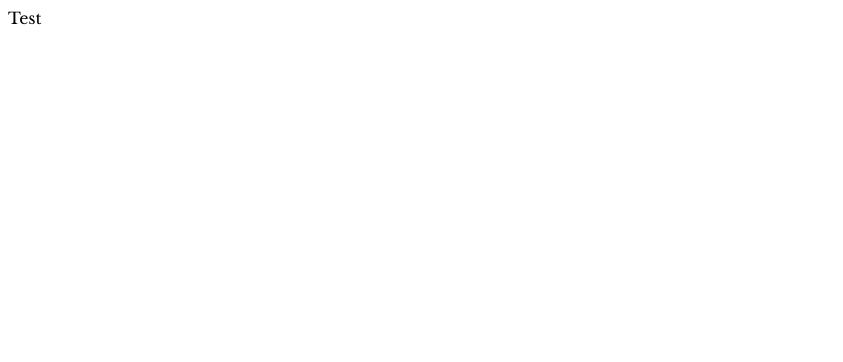
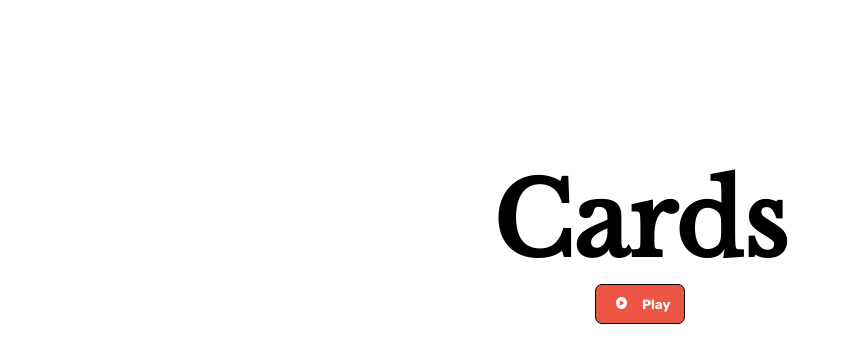
Before and after one commit to infinityideas/cards, a React (Create React App) app: page / in a window 1280 px wide. Shown: the top 362 px of the page, without its empty margins (0-843 px from the left). Built offline with nearby package versions, Linux system fonts and the light colour scheme.

Commit message:
Init navbutton

```diff
--- a/public/index.html
+++ b/public/index.html
@@ -11,7 +11,7 @@
     />
     <link rel="apple-touch-icon" href="%PUBLIC_URL%/logo192.png" />
     <link rel="manifest" href="%PUBLIC_URL%/manifest.json" />
-    <title>React App</title>
+    <title>Cards</title>
   </head>
   <body>
     <noscript>You need to enable JavaScript to run this app.</noscript>
--- a/src/App.tsx
+++ b/src/App.tsx
@@ -1,5 +1,8 @@
 import React from 'react';
 import HeaderText from './components/HeaderText';
+import NavButton from './components/NavButton';
+
+import './styles/App.css';
 
 class App extends React.Component<{}, {}> {
     constructor(props: any) {
@@ -10,6 +13,9 @@ class App extends React.Component<{}, {}> {
         return (
             <div>
                 <HeaderText innerText="Cards" />
+                <div id="ButtonHolder">
+                   <NavButton innerText="Play" imageSRC="play" backgroundColor="#ed5645"/>
+                </div>
             </div>
         );
     }
--- a/src/components/HeaderText.tsx
+++ b/src/components/HeaderText.tsx
@@ -17,7 +17,9 @@ class HeaderText extends React.Component<HeaderProps, HeaderState> {
 
     render() {
        return (
-           <div style={{fontFamily: "Libre Baskerville"}}>Test</div>
+           <div id="textContainer">
+                <div id="textDiv">Cards</div>
+           </div>
        )
     }
 }
--- /dev/null
+++ b/src/components/NavButton.tsx
@@ -0,0 +1,33 @@
+import React from 'react';
+import imageDict from '../scripts/imageDict';
+
+import '../styles/NavButton.css';
+
+interface NavButtonProps {
+    innerText: string,
+    imageSRC: string,
+    backgroundColor: string,
+}
+
+class NavButton extends React.Component<NavButtonProps,{}> {
+    constructor(props: NavButtonProps) {
+        super(props);
+    }
+
+    render() {
+        return (
+            <button style={{width: 90, height: 40, backgroundColor: this.props.backgroundColor, borderRadius: "7px", border: "1px solid black", color: "white", fontFamily: "Rubik"}}>
+                <table>
+                    <th style={{width: "50%"}}>
+                        <img src={imageDict[this.props.imageSRC as keyof typeof imageDict]} width="35%" style={{filter: "invert(1)"}}/>
+                    </th>
+                    <th style={{width: "50%"}}>
+                        <p style={{margin: 0, textAlign: "left"}}>{this.props.innerText}</p>
+                    </th>
+                </table>
+            </button>
+        );
+    }
+}
+
+export default NavButton;
--- /dev/null
+++ b/src/scripts/imageDict.js
@@ -0,0 +1,7 @@
+import playA from '../assets/images/icons/circle-play-solid.svg';
+
+const imageDict = {
+    "play": playA
+};
+
+export default imageDict;
--- /dev/null
+++ b/src/styles/App.css
@@ -0,0 +1,5 @@
+#ButtonHolder {
+    width: 60%;
+    margin: auto;
+    text-align: center;
+}
--- a/src/styles/HeaderText.css
+++ b/src/styles/HeaderText.css
@@ -2,3 +2,14 @@
     font-family: Libre Baskerville;
     src: url(../assets/fonts/librebaskerville/LibreBaskerville-Regular.ttf);
 }
+
+#textContainer {
+    text-align: center;
+    margin-top: 20vh;
+}
+
+#textDiv {
+    font-family: Libre Baskerville;
+    font-size: 100px;
+    font-weight: bold;
+}
--- /dev/null
+++ b/src/styles/NavButton.css
@@ -0,0 +1,4 @@
+@font-face {
+    font-family: Rubik;
+    src: url(../assets/fonts/rubik/Rubik-VariableFont_wght.ttf);
+}
```
Also changed, not shown: src/assets/fonts/rubik/Rubik-VariableFont_wght.ttf (added), src/assets/images/icons/circle-play-solid.svg (added).
